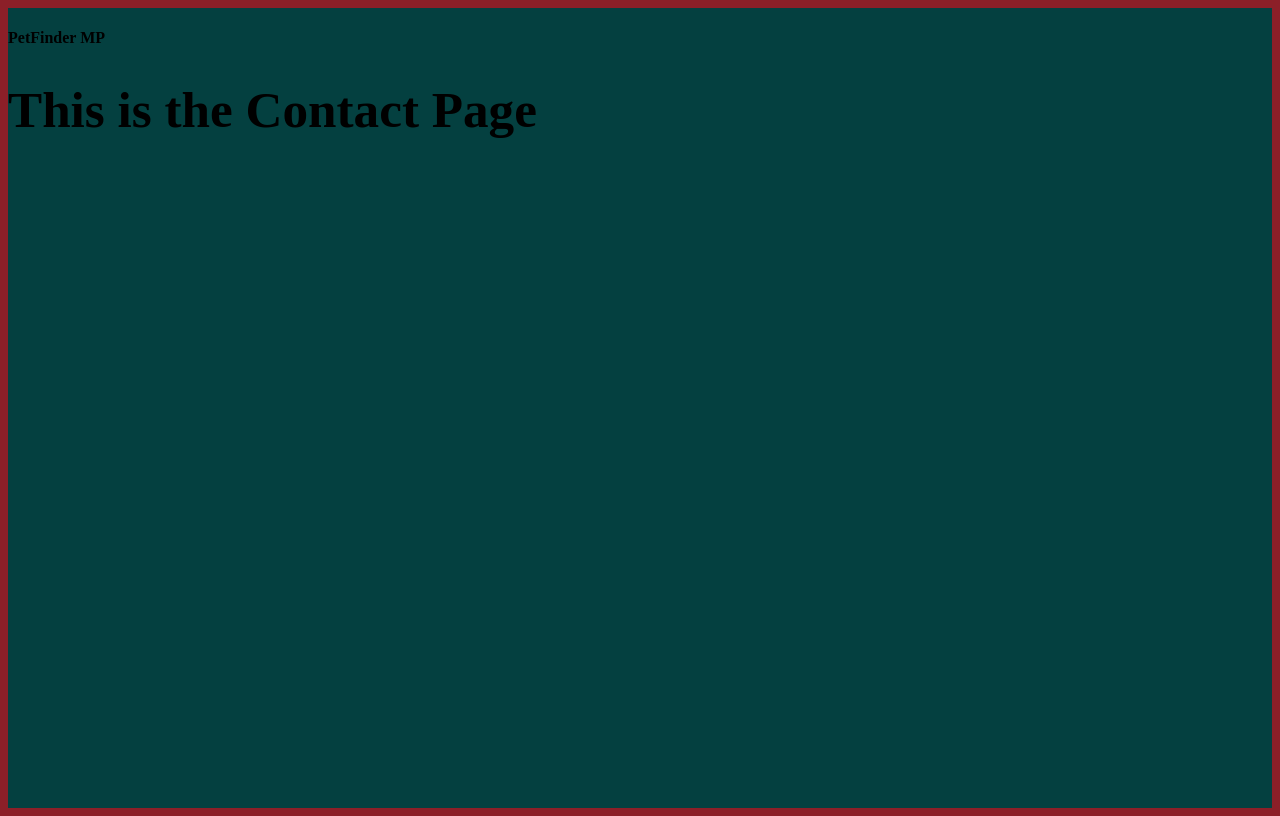
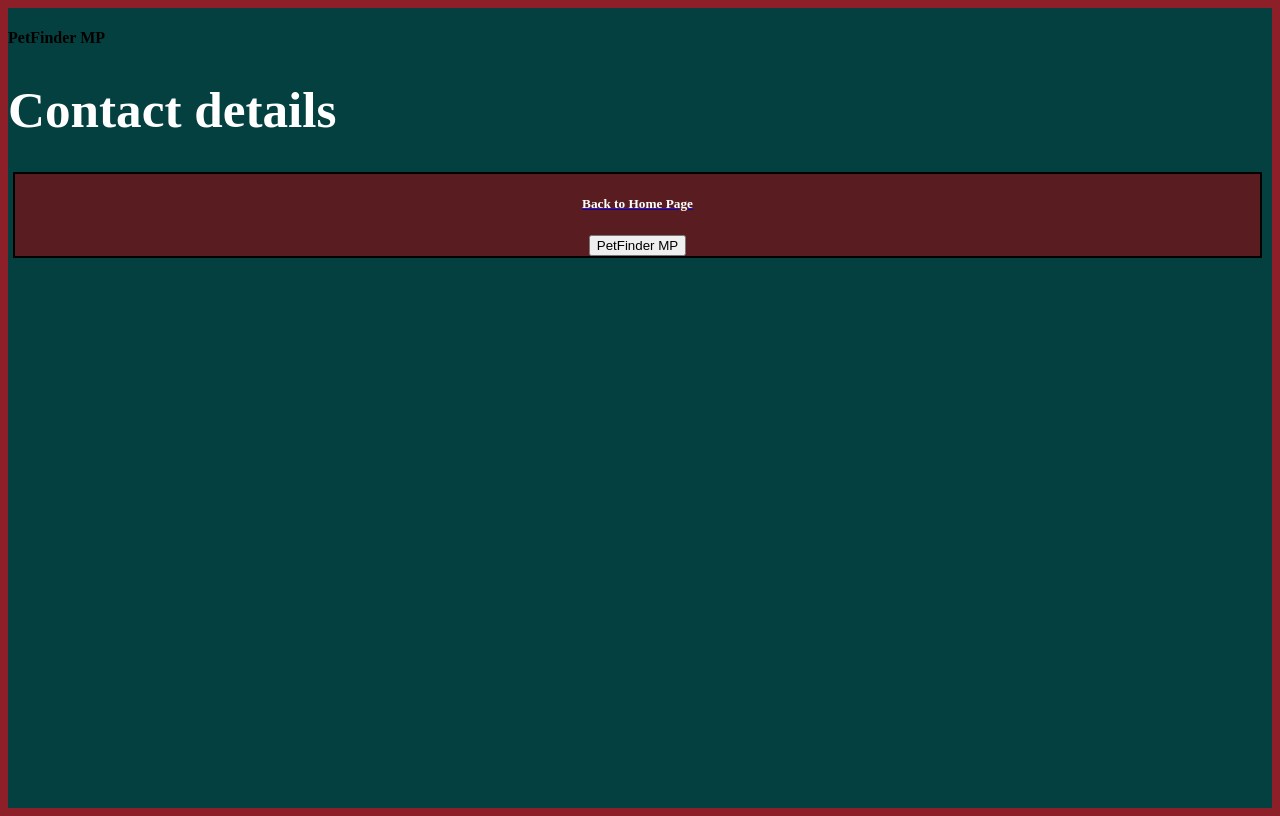
Before and after one commit to MariiaTararaeva/local-shelter-frontend, a React (Vite) app: page /contact in a window 1280 px wide. Built offline with nearby package versions, Linux system fonts and the light colour scheme.

Commit message:
links to HomePage

```diff
--- a/src/pages/AllPetsPage.jsx
+++ b/src/pages/AllPetsPage.jsx
@@ -1,8 +1,14 @@
-
+import { Link } from "react-router-dom";
 function AllPetsPage () {
 return(
     <div>
-<h3>List of all pets from our site!</h3>
+ <h1 style={{color: "white" }}>List of all our Pets</h1>
+<Link to='/'>
+<div className="card" style={{ border: '2px solid black', textAlign: 'center', backgroundColor: "#591C21", color: "white", margin: "5px 10px 30px 5px" }}>
+        <h5>Back to Home Page</h5>
+        <button type="button">PetFinder MP</button>
+        </div>
+</Link>
 </div>
 )
 }
--- a/src/pages/ContactPage.jsx
+++ b/src/pages/ContactPage.jsx
@@ -1,9 +1,15 @@
-
+import { Link } from "react-router-dom";
 function ContactPage() {
     return(
         <div>
-        <h1>This is the Contact Page</h1>
-        </div>
+        <h1 style={{color: "white" }}>Contact details</h1>
+       <Link to='/'>
+       <div className="card" style={{ border: '2px solid black', textAlign: 'center', backgroundColor: "#591C21", color: "white", margin: "5px 10px 30px 5px" }}>
+               <h5>Back to Home Page</h5>
+               <button type="button">PetFinder MP</button>
+               </div>
+       </Link>
+       </div>
     )
 }
 export default ContactPage;
```
